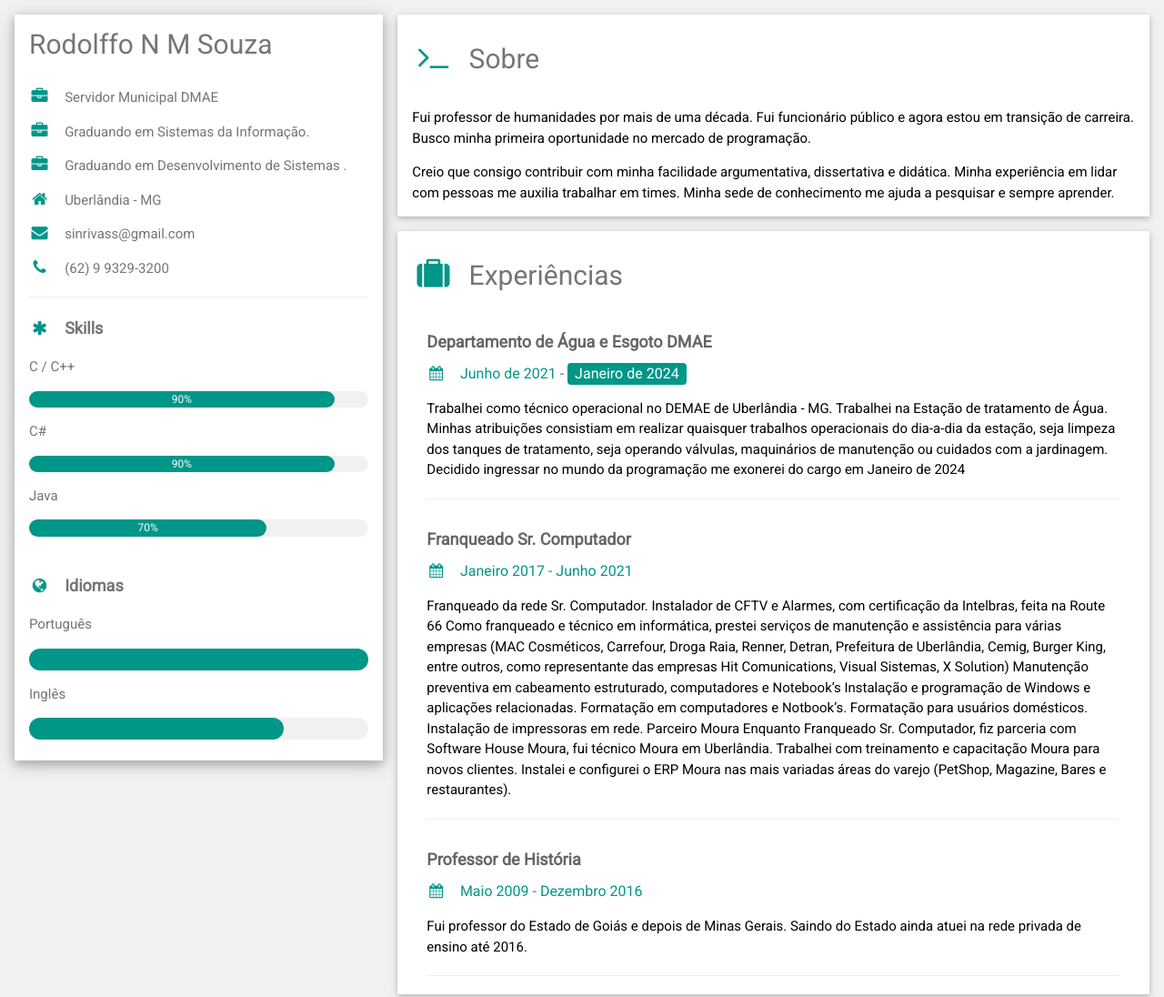
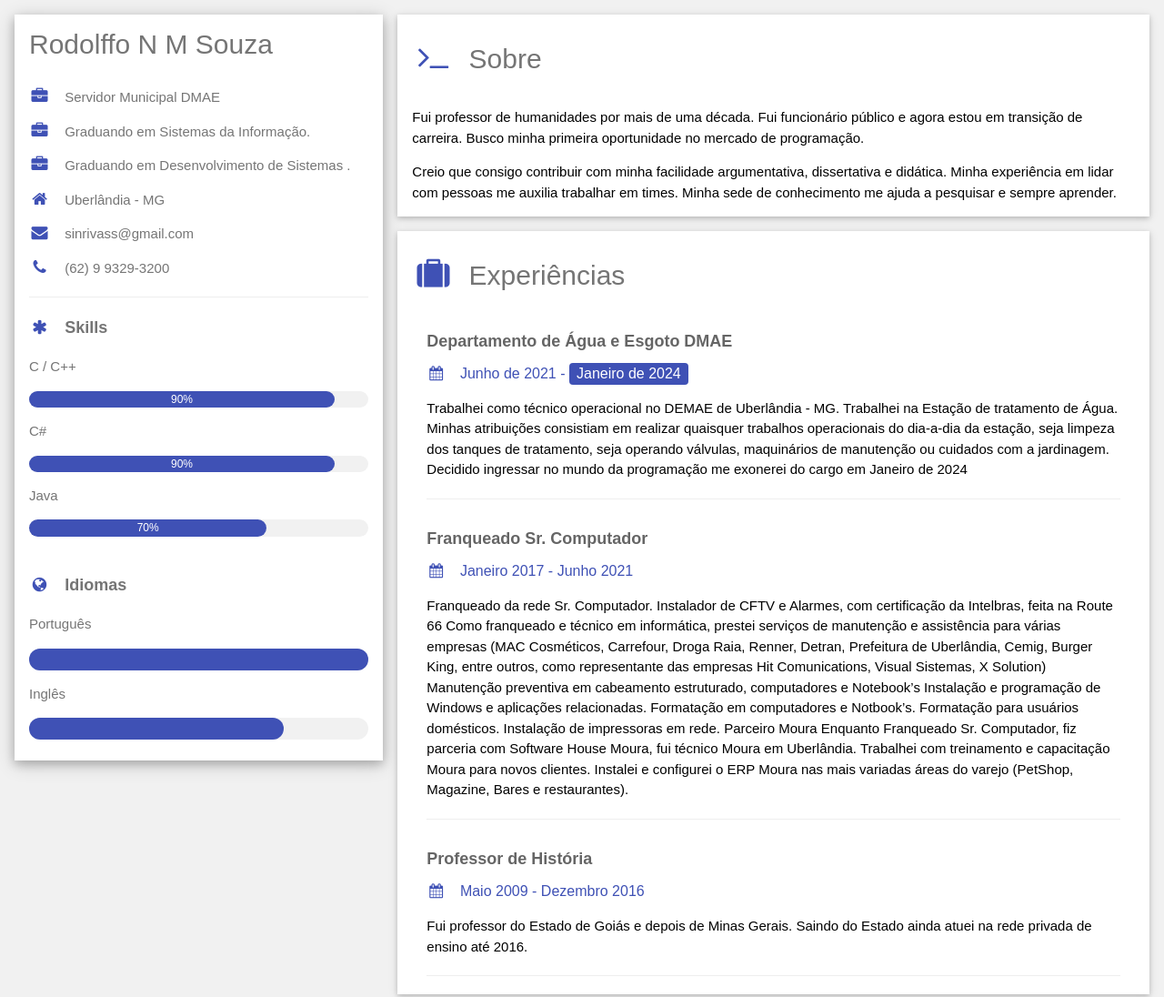
Before and after one commit to sirnivass/sirnivass.github.io, a plain HTML site: page index.html in a window 1280 px wide. Shown: the top 1096 px of the page at 91% size. Drawn offline with nearby package versions, Linux system fonts and the light colour scheme.

Commit message:
Cores e Font

```diff
--- a/index.html
+++ b/index.html
@@ -14,7 +14,7 @@
     <link rel="stylesheet" href="https://cdnjs.cloudflare.com/ajax/libs/font-awesome/4.7.0/css/font-awesome.min.css">
 
     <style>
-      html,body,h1,h2,h3,h4,h5,h6 {font-family: "Roboto", sans-serif}
+      html,body,h1,h2,h3,h4,h5,h6 {font-family: "Libre Baskerville", sans-serif}
       .citacao {
             font-style: italic;
             color: #b9babb;
@@ -41,41 +41,41 @@
               <h2>Rodolffo N M Souza</h2>
             </div>
             <div class="w3-container">
-              <p><i class="fa fa-briefcase fa-fw w3-margin-right w3-large w3-text-teal"></i>Servidor Municipal DMAE </p>
-              <p><i class="fa fa-briefcase fa-fw w3-margin-right w3-large w3-text-teal"></i>Graduando em Sistemas da Informação.</p>
-              <p><i class="fa fa-briefcase fa-fw w3-margin-right w3-large w3-text-teal"></i>Graduando em Desenvolvimento de Sistemas .</p>
-              <p><i class="fa fa-home fa-fw w3-margin-right w3-large w3-text-teal"></i>Uberlândia - MG</p>
-              <p><i class="fa fa-envelope fa-fw w3-margin-right w3-large w3-text-teal"></i>sinrivass@gmail.com</p>
-              <p><i class="fa fa-phone fa-fw w3-margin-right w3-large w3-text-teal"></i>(62) 9 9329-3200</p>
+              <p><i class="fa fa-briefcase fa-fw w3-margin-right w3-large w3-text-indigo"></i>Servidor Municipal DMAE </p>
+              <p><i class="fa fa-briefcase fa-fw w3-margin-right w3-large w3-text-indigo"></i>Graduando em Sistemas da Informação.</p>
+              <p><i class="fa fa-briefcase fa-fw w3-margin-right w3-large w3-text-indigo"></i>Graduando em Desenvolvimento de Sistemas .</p>
+              <p><i class="fa fa-home fa-fw w3-margin-right w3-large w3-text-indigo"></i>Uberlândia - MG</p>
+              <p><i class="fa fa-envelope fa-fw w3-margin-right w3-large w3-text-indigo"></i>sinrivass@gmail.com</p>
+              <p><i class="fa fa-phone fa-fw w3-margin-right w3-large w3-text-indigo"></i>(62) 9 9329-3200</p>
               <hr>
 
               <p class="w3-large">
-                <b><i class="fa fa-asterisk fa-fw w3-margin-right w3-text-teal"></i>Skills</b>
+                <b><i class="fa fa-asterisk fa-fw w3-margin-right w3-text-indigo"></i>Skills</b>
               </p>
               <p>C / C++</p>
               <div class="w3-light-grey w3-round-xlarge w3-small">
-                <div class="w3-container w3-center w3-round-xlarge w3-teal" style="width:90%">90%</div>
+                <div class="w3-container w3-center w3-round-xlarge w3-indigo" style="width:90%">90%</div>
               </div>
               <p>C#</p>
               <div class="w3-light-grey w3-round-xlarge w3-small">
-                <div class="w3-container w3-center w3-round-xlarge w3-teal" style="width:90%">90%</div>
+                <div class="w3-container w3-center w3-round-xlarge w3-indigo" style="width:90%">90%</div>
               </div>
               <p>Java</p>
               <div class="w3-light-grey w3-round-xlarge w3-small">
-                <div class="w3-container w3-center w3-round-xlarge w3-teal" style="width:70%">70%</div>
+                <div class="w3-container w3-center w3-round-xlarge w3-indigo" style="width:70%">70%</div>
               </div>
               <br>
 
               <p class="w3-large w3-text-theme">
-                <b><i class="fa fa-globe fa-fw w3-margin-right w3-text-teal"></i>Idiomas</b>
+                <b><i class="fa fa-globe fa-fw w3-margin-right w3-text-indigo"></i>Idiomas</b>
               </p>
               <p>Português</p>
               <div class="w3-light-grey w3-round-xlarge">
-                <div class="w3-round-xlarge w3-teal" style="height:24px;width:100%"></div>
+                <div class="w3-round-xlarge w3-indigo" style="height:24px;width:100%"></div>
               </div>
               <p>Inglês</p>
               <div class="w3-light-grey w3-round-xlarge">
-                <div class="w3-round-xlarge w3-teal" style="height:24px;width:75%"></div>
+                <div class="w3-round-xlarge w3-indigo" style="height:24px;width:75%"></div>
               </div>
               <br>
             </div>
@@ -88,7 +88,7 @@
         <div class="w3-twothird">
 
           <div class="w3-container w3-card w3-white w3-margin-bottom">
-            <h2 class="w3-text-grey w3-padding-16"><i class="fa fa-terminal fa-fw w3-margin-right w3-xxlarge w3-text-teal"></i>Sobre</h2>
+            <h2 class="w3-text-grey w3-padding-16"><i class="fa fa-terminal fa-fw w3-margin-right w3-xxlarge w3-text-indigo"></i>Sobre</h2>
             <p>Fui professor de humanidades por mais de uma década.
             Fui funcionário público e agora estou em transição de carreira.
               Busco minha primeira oportunidade no mercado de programação.</p>
@@ -99,11 +99,11 @@
 
           <div class="w3-container w3-card w3-white w3-margin-bottom">
             <h2 class="w3-text-grey w3-padding-16">
-              <i class="fa fa-suitcase fa-fw w3-margin-right w3-xxlarge w3-text-teal"></i>Experiências
+              <i class="fa fa-suitcase fa-fw w3-margin-right w3-xxlarge w3-text-indigo"></i>Experiências
             </h2>
             <div class="w3-container">
               <h5 class="w3-opacity"><b>Departamento de Água e Esgoto DMAE</b></h5>
-              <h6 class="w3-text-teal"><i class="fa fa-calendar fa-fw w3-margin-right"></i>Junho de 2021 - <span class="w3-tag w3-teal w3-round">Janeiro de 2024</span></h6>
+              <h6 class="w3-text-indigo"><i class="fa fa-calendar fa-fw w3-margin-right"></i>Junho de 2021 - <span class="w3-tag w3-indigo w3-round">Janeiro de 2024</span></h6>
               <p>Trabalhei como técnico operacional no DEMAE de Uberlândia - MG.
                 Trabalhei na Estação de tratamento de Água. Minhas atribuições consistiam em realizar quaisquer trabalhos operacionais do dia-a-dia da estação, seja limpeza dos tanques de tratamento, seja operando válvulas, maquinários de manutenção ou cuidados com a jardinagem.
                 Decidido ingressar no mundo da programação me exonerei do cargo em Janeiro de 2024
@@ -112,7 +112,7 @@
             </div>
             <div class="w3-container">
               <h5 class="w3-opacity"><b>Franqueado Sr. Computador</b></h5>
-              <h6 class="w3-text-teal"><i class="fa fa-calendar fa-fw w3-margin-right"></i>Janeiro 2017 - Junho 2021</h6>
+              <h6 class="w3-text-indigo"><i class="fa fa-calendar fa-fw w3-margin-right"></i>Janeiro 2017 - Junho 2021</h6>
               <p>Franqueado da rede Sr. Computador.
                 Instalador de CFTV e Alarmes, com certificação da Intelbras, feita na Route 66
                 Como franqueado e técnico em informática, prestei serviços de manutenção e assistência
@@ -135,7 +135,7 @@
             </div>
             <div class="w3-container">
               <h5 class="w3-opacity"><b>Professor de História</b></h5>
-              <h6 class="w3-text-teal"><i class="fa fa-calendar fa-fw w3-margin-right"></i>Maio 2009 - Dezembro 2016</h6>
+              <h6 class="w3-text-indigo"><i class="fa fa-calendar fa-fw w3-margin-right"></i>Maio 2009 - Dezembro 2016</h6>
               <p>Fui professor do Estado de Goiás e depois de Minas Gerais.
                 Saindo do Estado ainda atuei na rede privada de ensino até 2016.
               </p>
@@ -145,11 +145,11 @@
 
           <div class="w3-container w3-card w3-white">
             <h2 class="w3-text-grey w3-padding-16">
-              <i class="fa fa-graduation-cap fa-fw w3-margin-right w3-xxlarge w3-text-teal"></i>Educação
+              <i class="fa fa-graduation-cap fa-fw w3-margin-right w3-xxlarge w3-text-indigo"></i>Educação
             </h2>
             <div class="w3-container">
               <h5 class="w3-opacity"><b>Universidade Federal de Uberlândia - UFU</b></h5>
-              <h6 class="w3-text-teal"><i class="fa fa-calendar fa-fw w3-margin-right"></i>2021/2 - <span class="w3-tag w3-teal w3-round">Atual</span></h6>
+              <h6 class="w3-text-indigo"><i class="fa fa-calendar fa-fw w3-margin-right"></i>2021/2 - <span class="w3-tag w3-indigo w3-round">Atual</span></h6>
               <p>
                 Graduação em Sistemas de Informação.
               </p>
@@ -162,7 +162,7 @@
             </div>
             <div class="w3-container">
               <h5 class="w3-opacity"><b>SENAC</b></h5>
-              <h6 class="w3-text-teal"><i class="fa fa-calendar fa-fw w3-margin-right"></i>2023 - <span class="w3-tag w3-teal w3-round">Atual</span></h6>
+              <h6 class="w3-text-indigo"><i class="fa fa-calendar fa-fw w3-margin-right"></i>2023 - <span class="w3-tag w3-indigo w3-round">Atual</span></h6>
               <p>Técnico em Desenvolvimento de Sistemas</p>
               <p><span class="citacao">O curso Técnico em Desenvolvimento de Sistemas prepara você a exercer funções técnicas, como: administração do sistema de banco de dados, desenvolver software, programar rotinas de sistema utilizando linguagens e técnicas de programação, programação de sistemas para desktop e para web, entre outras atividades. Todo conhecimento adquirido é comprovado pelo diploma do Senac, que é reconhecido nacionalmente e entregue a você após conclusão do curso.</span>
               </p>
@@ -174,10 +174,10 @@
 
           <div class="w3-container w3-card w3-white w3-margin-bottom">
             <h2 class="w3-text-grey w3-padding-16">
-              <i class="fa fa-git fa-fw w3-margin-right w3-xxlarge w3-text-teal"></i>Projetos
+              <i class="fa fa-git fa-fw w3-margin-right w3-xxlarge w3-text-indigo"></i>Projetos
             </h2>
             <div class="w3-container">
-              <h6 class="w3-text-teal">
+              <h6 class="w3-text-indigo">
                 <i class="fa fa-github fa-fw w3-margin-right"></i>
                 <a href="https://github.com/sirnivass/SENAC" target="_blank">sirnivass/SENAC</a>
               </h6>
@@ -185,7 +185,7 @@
               <hr>
             </div>
             <div class="w3-container">
-              <h6 class="w3-text-teal">
+              <h6 class="w3-text-indigo">
                 <i class="fa fa-github fa-fw w3-margin-right"></i>
                 <a href="https://github.com/sirnivass/algorism" target="_blank">sirnivass/algorism</a>
               </h6>
@@ -203,7 +203,7 @@
       <!-- End Page Container -->
     </div>
 
-    <footer class="w3-container w3-teal w3-center w3-margin-top">
+    <footer class="w3-container w3-indigo w3-center w3-margin-top">
       <h5>Minhas Redes Sociais</h5>
       <a href="https://github.com/sirnivass" target="_blank"><i class="fa fa-github w3-hover-opacity"></i></a>
       <a href="https://www.linkedin.com/in/rodolffo-nivass-9a8513103/" target="_blank"><i class="fa fa-linkedin w3-hover-opacity"></i></a>
```
